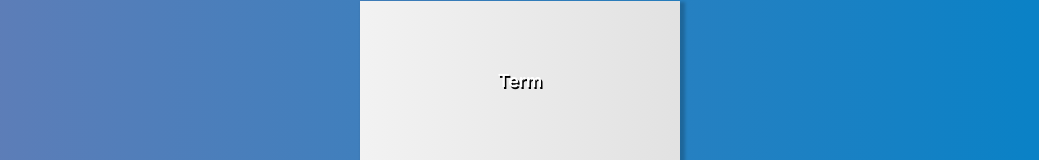
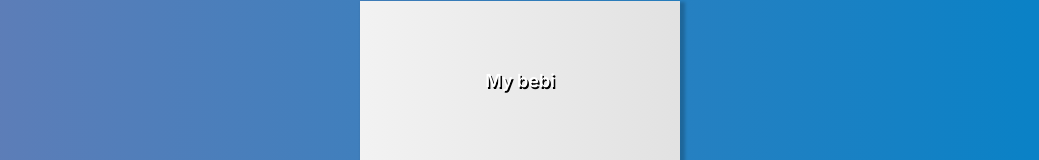
Before and after one commit to NikolaBV/Flipp, a Next.js app in the folder flipp/: page / in a window 1280 px wide. Shown: the part 331-491 px from the top of the page, without its empty margins (120-1159 px from the left). Built offline with nearby package versions, Linux system fonts and the light colour scheme.

Commit message:
Passed cards info with props

```diff
--- a/flipp/src/app/components/AppContainer.js
+++ b/flipp/src/app/components/AppContainer.js
@@ -2,10 +2,20 @@ import CardContainer from "./CardContainer";
 import Header from "./Header";
 import ButtonContainer from "./ButtonContainer";
 export default function AppContainer() {
+  const cards = [
+    {
+      term: "PC",
+      definition: "Personal computer",
+    },
+    {
+      term: "Ivana",
+      definition: "My bebi",
+    },
+  ];
   return (
     <div className="app">
       <Header></Header>
-      <CardContainer></CardContainer>
+      <CardContainer cards={cards}></CardContainer>
       <ButtonContainer></ButtonContainer>
     </div>
   );
--- a/flipp/src/app/components/CardContainer.js
+++ b/flipp/src/app/components/CardContainer.js
@@ -1,8 +1,8 @@
 import CardText from "./CardText";
-export default function CardContainer() {
+export default function CardContainer({ cards }) {
   return (
     <div className="card-container">
-      <CardText></CardText>
+      <CardText cards={cards}></CardText>
     </div>
   );
 }
--- a/flipp/src/app/components/CardText.js
+++ b/flipp/src/app/components/CardText.js
@@ -1,7 +1,7 @@
-export default function CardText() {
+export default function CardText({ cards }) {
   return (
     <div className="card-text">
-      <p>Term</p>
+      <p>{cards[1].definition}</p>
     </div>
   );
 }
```
